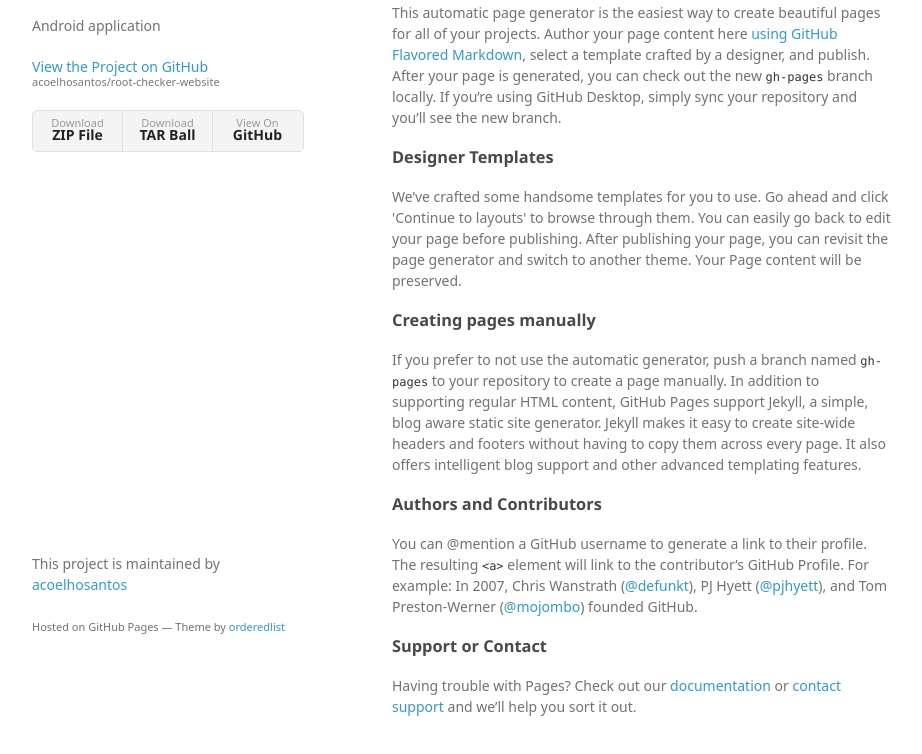
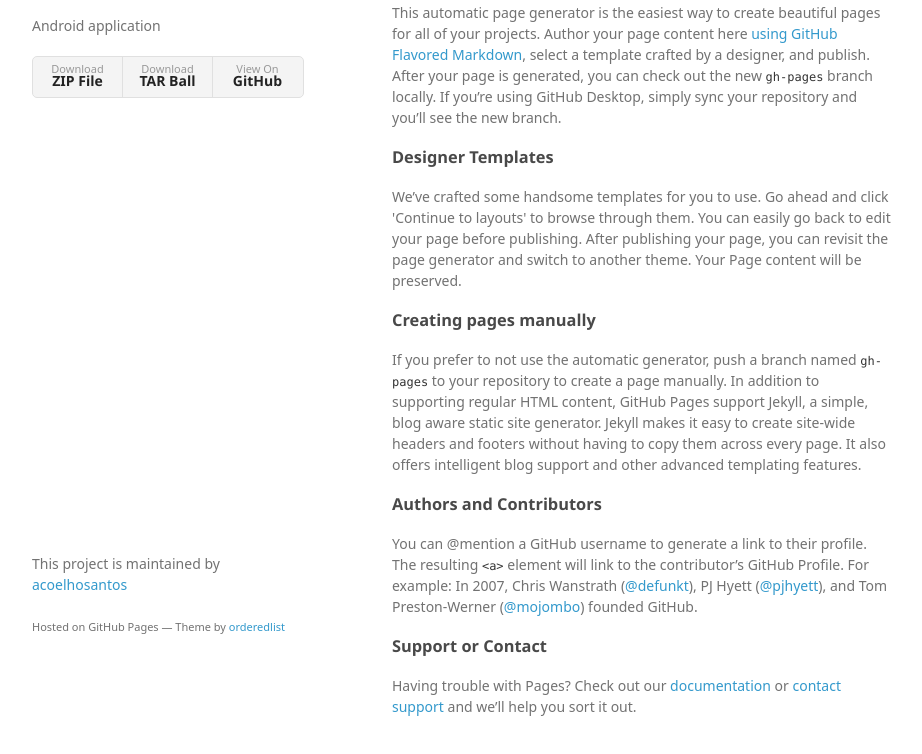
Before and after one commit to acoelhosantos/root-checker-website, a plain HTML site: page index.html in a window 1280 px wide. Shown: the part 94-848 px from the top of the page, without its empty margins (178-1100 px from the left). Drawn offline with Linux system fonts and the light colour scheme; a web font is replaced by a local one.

Commit message:
Line comment for testing.

```diff
--- a/index.html
+++ b/index.html
@@ -18,7 +18,7 @@
         <h1>Root Checker</h1>
         <p>Android application</p>
 
-        <p class="view"><a href="https://github.com/acoelhosantos/root-checker-website">View the Project on GitHub <small>acoelhosantos/root-checker-website</small></a></p>
+<!--        <p class="view"><a href="https://github.com/acoelhosantos/root-checker-website">View the Project on GitHub <small>acoelhosantos/root-checker-website</small></a></p>-->
 
 
         <ul>
```
